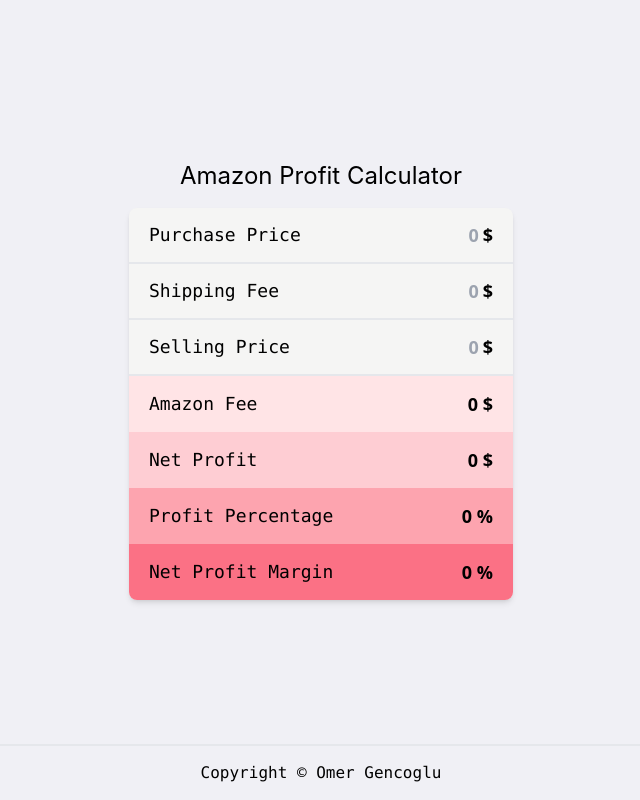
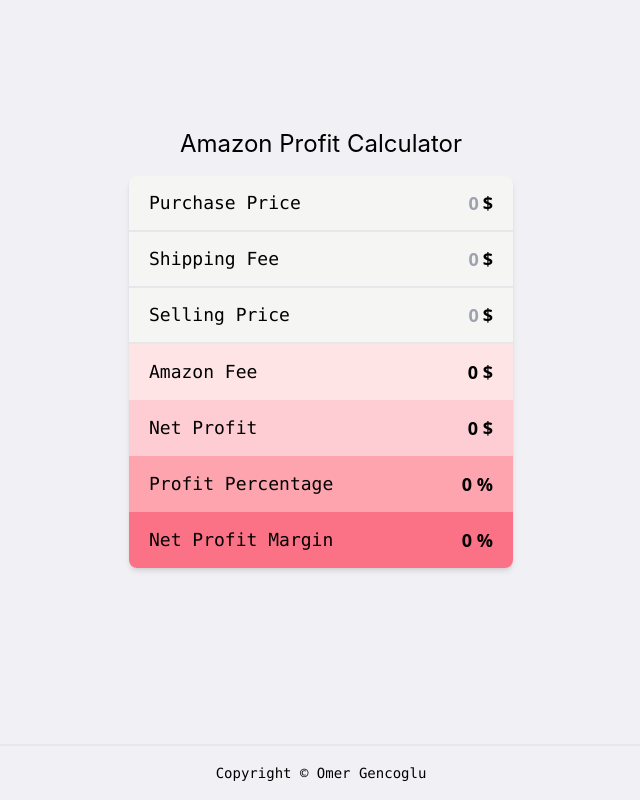
Before and after one commit to omergencoglu/profit-calculator, a Next.js app: page / in a window 1280 px wide. Shown: the whole page, without its empty margins (319-959 px from the left). Built offline with nearby package versions, Linux system fonts and the light colour scheme.

Commit message:
Footer update

```diff
--- a/components/Content/Card.js
+++ b/components/Content/Card.js
@@ -51,7 +51,7 @@
   }
 
   return (
-    <ul className="bg-stone-100 shadow-md rounded-lg p-0 overflow-hidden text-lg font-mono">
+    <ul className="bg-stone-100 shadow-md rounded-lg p-0 overflow-hidden text-lg font-mono mb-16">
       <Input
         name="Purchase Price"
         value={enteredPurchasePrice}
--- a/components/Layout/Footer.js
+++ b/components/Layout/Footer.js
@@ -1,6 +1,6 @@
 function Footer() {
   return (
-    <footer className="grow-0 h-14 border-t-2 w-11/12 flex items-center justify-center font-mono">
+    <footer className="grow-0 h-14 border-t-2 w-11/12 flex items-center justify-center font-mono text-sm">
       <a
         href="https://omergencoglu.dev/"
         target="_blank"
```
